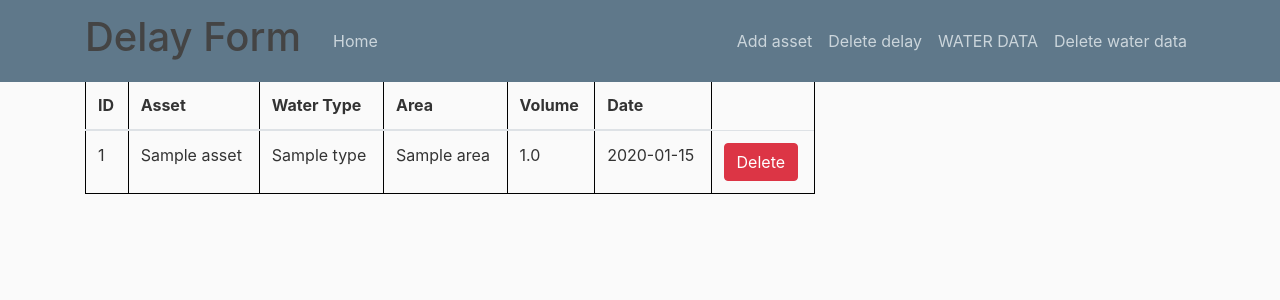
After one commit to daniel-stephens/availability_report, a Flask app: page /water_list in a window 1280 px wide. The commit adds this page. Shown: the top 300 px of the page. Run offline with Flask 2, Linux system fonts and the light colour scheme; tables that the repository leaves empty hold one stand-in row (values such as "Sample post"); some libraries are stand-ins or nearby versions.

Commit message:
problems fixed

```diff
--- a/app/forms.py
+++ b/app/forms.py
@@ -23,6 +23,7 @@ def asset_query():
 
 
 class DelayForm(FlaskForm):
+    name = StringField('DELAY', validators=[DataRequired()])
     asset = QuerySelectField(query_factory = asset_query, allow_blank=False, get_label='name', validators=[DataRequired()])
     department =  QuerySelectField(query_factory = department_query, allow_blank=False, get_label='department', validators=[DataRequired()])
     time_from = TimeField('START TIME', validators=[DataRequired()])
@@ -45,12 +46,12 @@ class DeleteForm(FlaskForm):
 
 
 class WaterForm(FlaskForm):
-    raw_water = FloatField('RAW WATER', validators=[DataRequired()])
-    biney = FloatField('Biney Estate', validators = [DataRequired()])
-    toytown = FloatField('Toy Town', validators = [DataRequired()])
-    monsi_valley = FloatField('Monsi Valley', validators = [DataRequired()])
-    sam_jonah = FloatField('Sam Jonah ', validators = [DataRequired()])
-    bill_hussey = FloatField('Bill Hussey', validators = [DataRequired()])
-    old_anyinam = FloatField('Old Anyinam', validators = [DataRequired()])
+    raw_water = FloatField('RAW WATER')
+    biney = FloatField('Biney Estate')
+    toytown = FloatField('Toy Town')
+    monsi_valley = FloatField('Monsi Valley')
+    sam_jonah = FloatField('Sam Jonah ')
+    bill_hussey = FloatField('Bill Hussey')
+    old_anyinam = FloatField('Old Anyinam')
     date = DateField('Date',  validators=[DataRequired()])
     submit = SubmitField('Sumbit')
--- a/app/models.py
+++ b/app/models.py
@@ -53,6 +53,7 @@ class Delayance (db.Model):
     __tablename__ = 'delayance'
 
     id = db.Column(db.Integer, primary_key=True)
+    name = db.Column(db.String(100), nullable=False)
     asset_id = db.Column(db.Integer, db.ForeignKey('asset.id'), unique=False, nullable=False)
     department_id = db.Column(db.Integer, db.ForeignKey('department.id'), unique=False, nullable=False)
     time_from = db.Column(db.Time, nullable=False)
@@ -62,7 +63,7 @@ class Delayance (db.Model):
     date_created = db.Column(db.DateTime, nullable=False, default=datetime.utcnow)
 
     def __repr__(self):
-        return f"Delayance('{self.time_from}', '{self.time_to}', '{self.date}', '{self.action}')"
+        return f"Delayance('{self.name}','{self.time_from}', '{self.time_to}', '{self.date}', '{self.action}')"
 
 
 class Water_Type(db.Model):
--- a/app/routes.py
+++ b/app/routes.py
@@ -1,8 +1,7 @@
 from flask import render_template, url_for, flash, redirect, request
 from app.forms import DelayForm, AssetForm, DeleteForm, WaterForm
 from app import app, db
-from  wtforms.validators import DataRequired, Length, Email, EqualTo, ValidationError
-from app.models import Location, Asset, Asset_Type, Department, Delayance
+from app.models import Location, Asset, Department, Delayance, Water, Water_Type, Area
 
 @app.route('/',  methods=['GET', 'POST'])
 def delay():
@@ -10,8 +9,8 @@ def delay():
     if form.validate_on_submit():
         ass = form.asset.data
         # asset = Asset.query.filter_by(name=ass).first()
-        delay = Delayance(asset=ass, department=form.department.data, time_from = form.time_from.data,
-                        time_to = form.time_to.data, date = form.date.data, action = form.action_taken.data)
+        delay = Delayance(name=form.name.data, asset=ass, department=form.department.data, time_from = form.time_from.data,
+                        time_to = form.time_to.data, date=form.date.data, action = form.action_taken.data)
         db.session.add(delay)
         db.session.commit()
         flash(f'Delay has been added to the database', 'Success')
@@ -49,7 +48,42 @@ def listing():
     return render_template('list.html', title='List', delays=delays,
                                 Asset=Asset, Department=Department, delete_form=delete_form)
 
+
+
 @app.route('/water', methods=['GET', 'POST'])
 def water():
     form = WaterForm()
-    return render_template('water.html', form = form)
+    if form.validate_on_submit():
+
+        jimi = Water(asset_id = 1, water_id=1, area_id = 7, volume=form.raw_water.data , date= form.date.data)
+        biney = Water(asset_id = 3, water_id=2, area_id = 1, volume=form.biney.data, date= form.date.data)
+        toytown = Water(asset_id = 3, water_id=2, area_id =2 , volume=form.toytown.data, date= form.date.data)
+        monsi_valley = Water(asset_id =3, water_id=2, area_id =3, volume=form.monsi_valley.data, date= form.date.data)
+        sam_jonah = Water(asset_id = 2, water_id=2, area_id = 5, volume=form.sam_jonah.data, date= form.date.data)
+        bill_hussey = Water(asset_id =2 , water_id=2, area_id = 4, volume=form.bill_hussey.data, date= form.date.data)
+        old_anyinam= Water(asset_id =2 , water_id=2, area_id = 6, volume=form.old_anyinam.data, date= form.date.data)
+        db.session.add(jimi)
+        db.session.add(biney)
+        db.session.add(toytown)
+        db.session.add(monsi_valley)
+        db.session.add(sam_jonah)
+        db.session.add(bill_hussey)
+        db.session.add(old_anyinam)
+        db.session.commit()
+        flash("Data has been removed from the Database")
+        return redirect(url_for("water"))
+    return render_template('water.html', form=form)
+
+
+@app.route('/water_list', methods=['GET', 'POST'])
+def waters():
+    delete_form=DeleteForm()
+    records = Water.query.order_by(Water.id.desc()).limit(10).all()
+    if delete_form.validate_on_submit():
+        entry_to_delete = Water.query.get(delete_form.delete_id.data)
+        db.session.delete(entry_to_delete)
+        db.session.commit()
+        flash("Record has been removed from the Database")
+        return redirect(url_for("home"))
+    return render_template('water_list.html', title='Water list', records=records,
+                                Asset=Asset, delete_form=delete_form,Area =Area, Water_Type=Water_Type)
--- a/app/templates/base.html
+++ b/app/templates/base.html
@@ -30,7 +30,7 @@
     <header class="site-header">
         <nav class="navbar navbar-expand-md navbar-dark bg-steel fixed-top">
           <div class="container">
-            <a class="navbar-brand mr-4" href="/">Delay Logger</a>
+            <a class="navbar-brand mr-4" href="/"><h1>Delay Form</h1> </a>
             <button class="navbar-toggler" type="button" data-toggle="collapse" data-target="#navbarToggle" aria-controls="navbarToggle" aria-expanded="false" aria-label="Toggle navigation">
               <span class="navbar-toggler-icon"></span>
             </button>
@@ -41,17 +41,22 @@
               <!-- Navbar Right Side -->
               <div class="navbar-nav">
 
-                <a class="nav-item nav-link" href=/asset> ADD ASSET</a>
+                <a class="nav-item nav-link" href=/asset> Add asset</a>
 
               </div>
               <div class="navbar-nav">
 
-                <a class="nav-item nav-link" href=/delete> DELETE RECORDS </a>
+                <a class="nav-item nav-link" href=/delete> Delete delay  </a>
 
               </div>
               <div class="navbar-nav">
 
                 <a class="nav-item nav-link" href=/water> WATER DATA</a>
+
+              </div>
+              <div class="navbar-nav">
+
+                <a class="nav-item nav-link" href=/water_list> Delete water data</a>
 
               </div>
             </div>
--- a/app/templates/list.html
+++ b/app/templates/list.html
@@ -5,13 +5,14 @@
     <thead>
         <tr scope = "col">
             <th> ID </th>
+            <th>Name </th>
             <th>Asset </th>
             <th>Department </th>
             <th> Time_from </th>
             <th>Time_to </th>
             <th>Date </th>
             <th>Action </th>
-            <th>Action </th>
+
 
         </tr>
     </thead>
@@ -19,6 +20,7 @@
         {% for delay in delays %}
         <tr class="active-row">
             <td>{{delay.id}}</td>
+            <td>{{delay.name}}</td>
             <td>{{Asset.query.filter_by(id = delay.asset_id).first().name }}</td>
             <td>{{Department.query.filter_by(id = delay.department_id).first().department}}</td>
             <td>{{delay.time_from}}</td>
--- /dev/null
+++ b/app/templates/water_list.html
@@ -0,0 +1,36 @@
+{% extends "base.html" %}
+{% block content %}
+
+<table class="table table-hover">
+    <thead>
+        <tr scope = "col">
+            <th> ID </th>
+            <th>Asset </th>
+            <th>Water Type </th>
+            <th> Area </th>
+            <th>Volume </th>
+            <th>Date </th>
+
+        </tr>
+    </thead>
+    <tbody>
+        {% for record in records %}
+        <tr class="active-row">
+            <td>{{record.id}}</td>
+            <td>{{Asset.query.filter_by(id = record.asset_id).first().name }}</td>
+            <td>{{Water_Type.query.filter_by(id=record.water_id).first().name}}</td>
+            <td>{{Area.query.filter_by(id=record.area_id).first().name}}</td>
+            <td>{{record.volume}}</td>
+            <td>{{record.date}}</td>
+            <td>
+                <form method="post">
+                    {{ delete_form.csrf_token }}
+                    {{ delete_form.delete_id(value=record.id) }}
+                    {{ delete_form.delete(class="btn btn-danger") }}
+                </form>
+            </td>
+        {% endfor %}
+    </tbody>
+</table>
+
+{% endblock %}
```
Also changed, not shown: app/templates/delay.html (+14 -0 lines), 2 other files.
